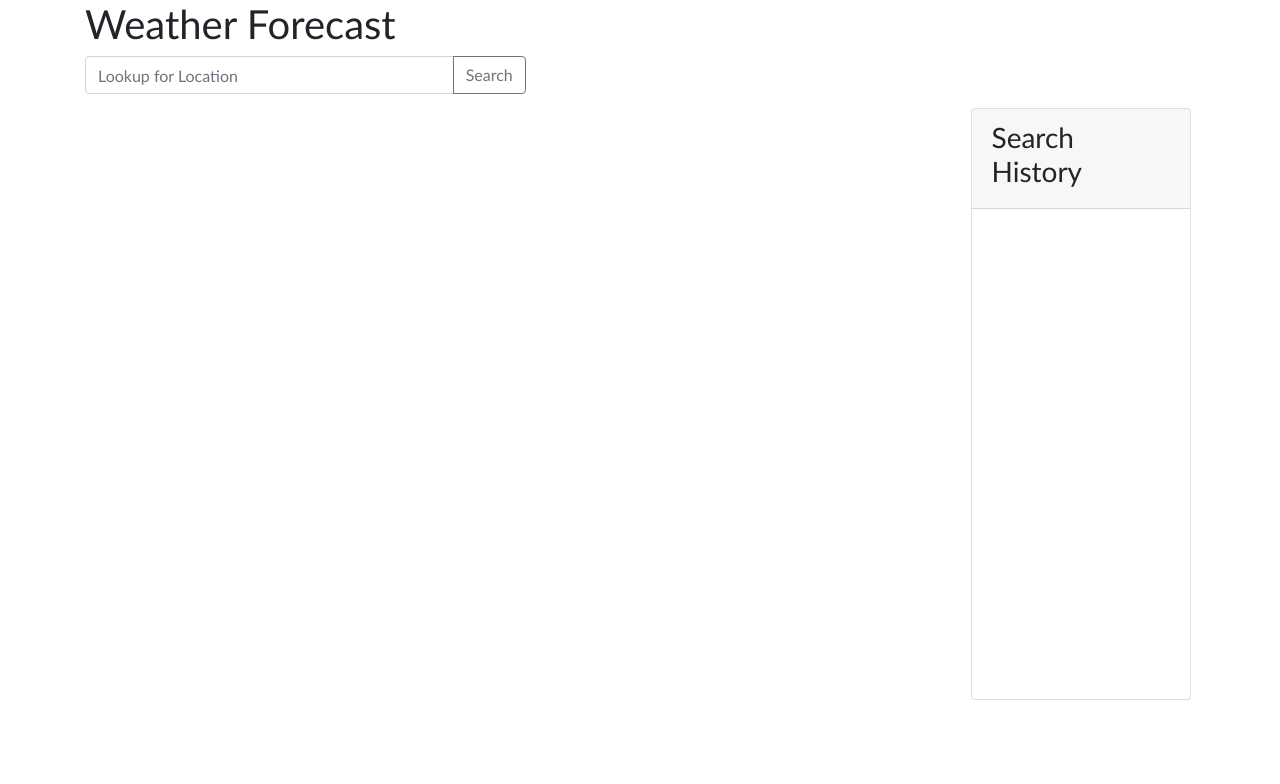
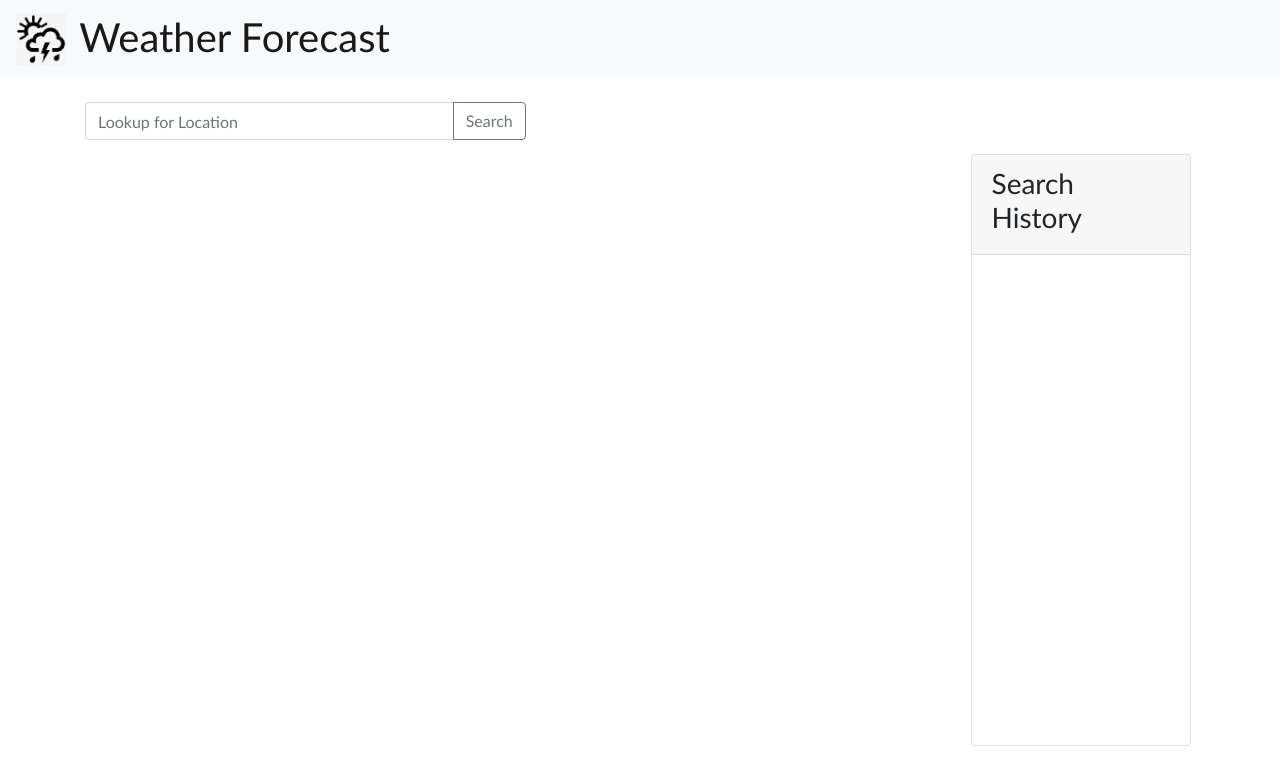
Before and after one commit to Kay-code-1/weather-forecast, a plain HTML site: page index.html in a window 1280 px wide. Drawn offline with nearby package versions, Linux system fonts and the light colour scheme.

Commit message:
updated UI design

```diff
--- a/index.html
+++ b/index.html
@@ -16,11 +16,21 @@
     <title>Weather Forecast</title>
   </head>
   <body>
-    <header class="container">
-      <h1>Weather Forecast</h1>
+    <header>
+      <nav class="navbar navbar-light bg-light">
+        <span class="navbar-brand d-inline-block mb-0">
+          <img
+            src="assets/images/weather-icon.png"
+            width="50"
+            class=" align-top mr-2"
+            alt=""
+          />
+          <span class="h1">Weather Forecast</span>
+        </span>
+      </nav>
     </header>
 
-    <div class="main">
+    <div class="main mt-4">
       <div class="container d-flex">
         <div class="left-panel">
           <div class="search-panel">
```
Also changed, not shown: assets/images/weather-icon.png (added).
